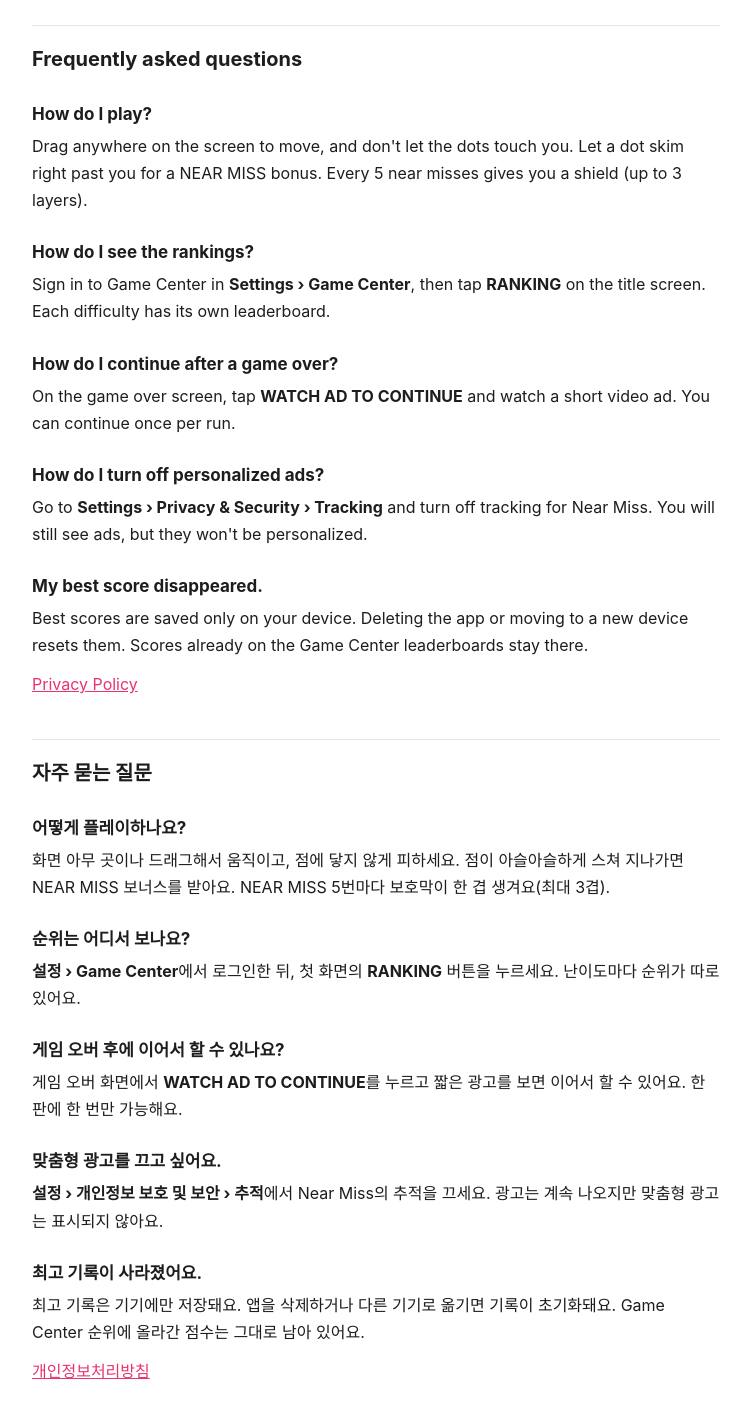
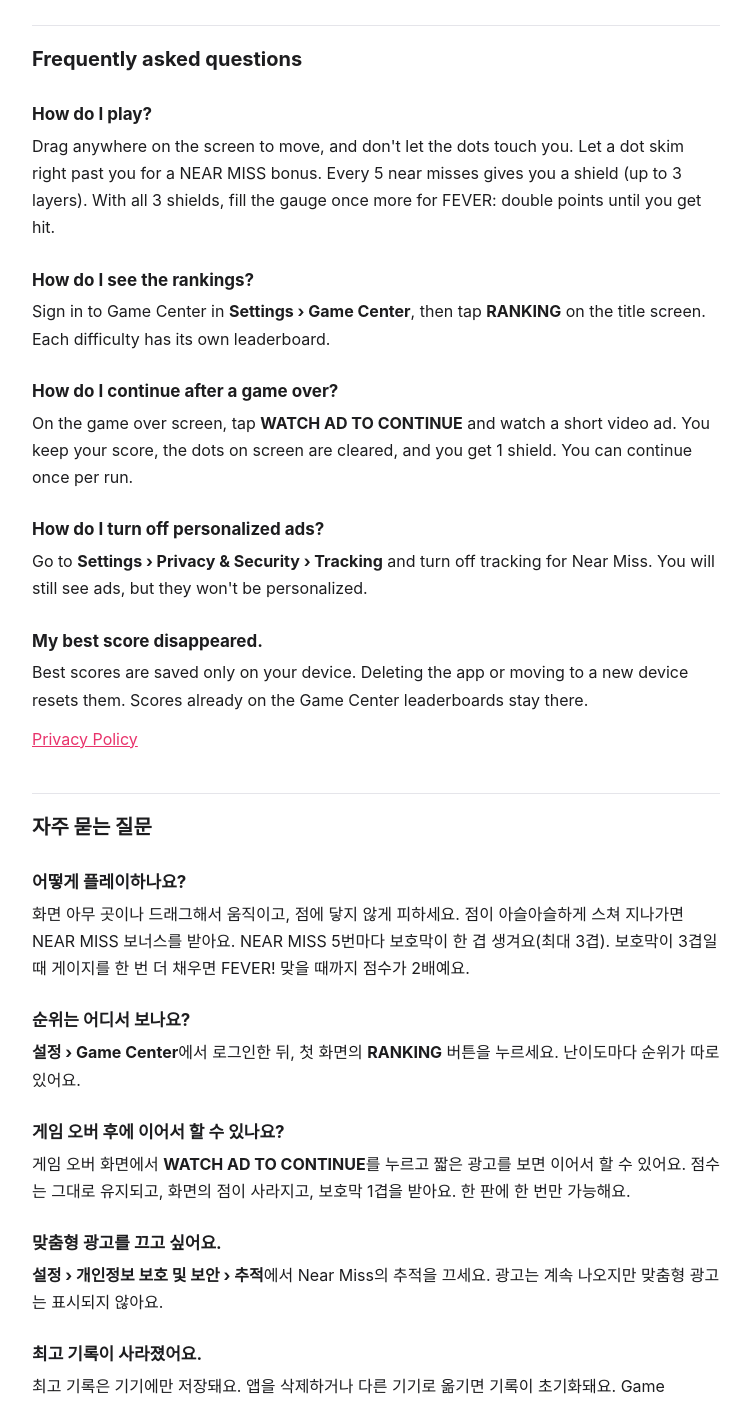
Before and after one commit to limath/near-miss, a plain HTML site: page index.html in a window 1280 px wide. Shown: the part 300-1705 px from the top of the page, without its empty margins (264-1014 px from the left). Drawn offline with Linux system fonts and the light colour scheme.

Commit message:
Explain FEVER and what continuing gives you
Co-Authored-By: Claude Opus 5.5 (1M context) <noreply@anthropic.com>

```diff
--- a/index.html
+++ b/index.html
@@ -24,13 +24,13 @@
     <h2>Frequently asked questions</h2>
 
     <h3>How do I play?</h3>
-    <p>Drag anywhere on the screen to move, and don't let the dots touch you. Let a dot skim right past you for a NEAR MISS bonus. Every 5 near misses gives you a shield (up to 3 layers).</p>
+    <p>Drag anywhere on the screen to move, and don't let the dots touch you. Let a dot skim right past you for a NEAR MISS bonus. Every 5 near misses gives you a shield (up to 3 layers). With all 3 shields, fill the gauge once more for FEVER: double points until you get hit.</p>
 
     <h3>How do I see the rankings?</h3>
     <p>Sign in to Game Center in <strong>Settings › Game Center</strong>, then tap <strong>RANKING</strong> on the title screen. Each difficulty has its own leaderboard.</p>
 
     <h3>How do I continue after a game over?</h3>
-    <p>On the game over screen, tap <strong>WATCH AD TO CONTINUE</strong> and watch a short video ad. You can continue once per run.</p>
+    <p>On the game over screen, tap <strong>WATCH AD TO CONTINUE</strong> and watch a short video ad. You keep your score, the dots on screen are cleared, and you get 1 shield. You can continue once per run.</p>
 
     <h3>How do I turn off personalized ads?</h3>
     <p>Go to <strong>Settings › Privacy &amp; Security › Tracking</strong> and turn off tracking for Near Miss. You will still see ads, but they won't be personalized.</p>
@@ -45,13 +45,13 @@
     <h2>자주 묻는 질문</h2>
 
     <h3>어떻게 플레이하나요?</h3>
-    <p>화면 아무 곳이나 드래그해서 움직이고, 점에 닿지 않게 피하세요. 점이 아슬아슬하게 스쳐 지나가면 NEAR MISS 보너스를 받아요. NEAR MISS 5번마다 보호막이 한 겹 생겨요(최대 3겹).</p>
+    <p>화면 아무 곳이나 드래그해서 움직이고, 점에 닿지 않게 피하세요. 점이 아슬아슬하게 스쳐 지나가면 NEAR MISS 보너스를 받아요. NEAR MISS 5번마다 보호막이 한 겹 생겨요(최대 3겹). 보호막이 3겹일 때 게이지를 한 번 더 채우면 FEVER! 맞을 때까지 점수가 2배예요.</p>
 
     <h3>순위는 어디서 보나요?</h3>
     <p><strong>설정 › Game Center</strong>에서 로그인한 뒤, 첫 화면의 <strong>RANKING</strong> 버튼을 누르세요. 난이도마다 순위가 따로 있어요.</p>
 
     <h3>게임 오버 후에 이어서 할 수 있나요?</h3>
-    <p>게임 오버 화면에서 <strong>WATCH AD TO CONTINUE</strong>를 누르고 짧은 광고를 보면 이어서 할 수 있어요. 한 판에 한 번만 가능해요.</p>
+    <p>게임 오버 화면에서 <strong>WATCH AD TO CONTINUE</strong>를 누르고 짧은 광고를 보면 이어서 할 수 있어요. 점수는 그대로 유지되고, 화면의 점이 사라지고, 보호막 1겹을 받아요. 한 판에 한 번만 가능해요.</p>
 
     <h3>맞춤형 광고를 끄고 싶어요.</h3>
     <p><strong>설정 › 개인정보 보호 및 보안 › 추적</strong>에서 Near Miss의 추적을 끄세요. 광고는 계속 나오지만 맞춤형 광고는 표시되지 않아요.</p>
```
